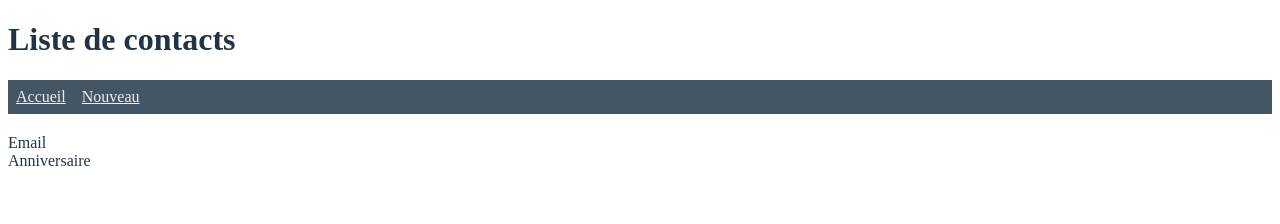
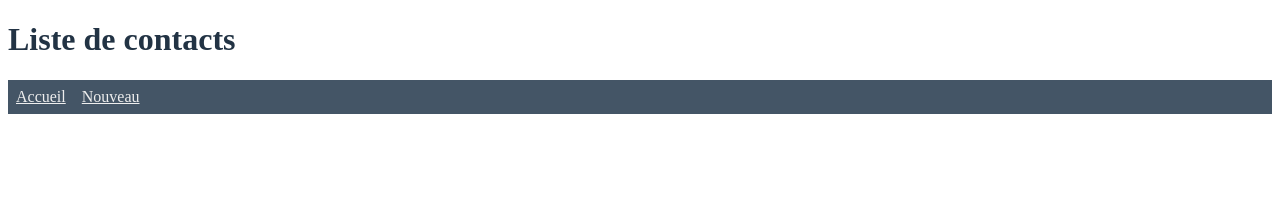
Before and after one commit to pbreteche/ng23w17, an Angular app: page /detail/0 in a window 1280 px wide. Shown: the top 224 px of the page. Built offline with nearby package versions, Linux system fonts and the light colour scheme.

Commit message:
chargement du contact à partir de l'url

```diff
--- a/src/app/contact-detail/contact-detail.component.html
+++ b/src/app/contact-detail/contact-detail.component.html
@@ -1,9 +1,9 @@
-<article *ngIf="contact$">
-    <h2>{{ (contact$ | async)?.firstName }} {{ (contact$ | async)?.lastName }}</h2>
+<article *ngIf="contact">
+    <h2>{{ contact.firstName }} {{ contact.lastName }}</h2>
     <dl>
         <dt>Email</dt>
-        <dd>{{ (contact$ | async)?.email }}</dd>
+        <dd>{{ contact.email }}</dd>
         <dt>Anniversaire</dt>
-        <dd>{{ (contact$ | async)?.birthday | date : 'shortDate' }}</dd>
+        <dd>{{ contact.birthday | date : 'shortDate' }}</dd>
     </dl>
 </article>
--- a/src/app/contact-detail/contact-detail.component.ts
+++ b/src/app/contact-detail/contact-detail.component.ts
@@ -1,17 +1,26 @@
-import { Component } from '@angular/core';
+import { Component, OnInit } from '@angular/core';
 import { Contact } from 'src/types/contact';
-import { CurrentContactService } from '../service/current-contact.service';
-import { Observable } from 'rxjs';
+import { ActivatedRoute, ParamMap } from '@angular/router';
+import { ContactListService } from '../service/contact-list.service';
 
 @Component({
   selector: 'app-contact-detail',
   templateUrl: './contact-detail.component.html',
   styleUrls: ['./contact-detail.component.scss']
 })
-export class ContactDetailComponent {
-  constructor(private contactService: CurrentContactService) {}
+export class ContactDetailComponent implements OnInit {
+  contact?: Contact;
+  constructor(
+    private contactList: ContactListService,
+    private route: ActivatedRoute
+  ) {}
 
-  get contact$(): Observable<Contact> {
-    return this.contactService.contact$;
+  ngOnInit(): void {
+    this.route.paramMap.subscribe((params: ParamMap) => {
+      const idParam = params.get('id');
+      if (idParam != null) {
+        this.contact = this.contactList.get(+idParam);
+      }
+    })
   }
 }
--- a/src/app/contact-list/contact-list.component.ts
+++ b/src/app/contact-list/contact-list.component.ts
@@ -1,7 +1,6 @@
 import { Component } from '@angular/core';
 import { Contact } from 'src/types/contact';
 import { ContactListService } from '../service/contact-list.service';
-import { CurrentContactService } from '../service/current-contact.service';
 
 @Component({
   selector: 'app-contact-list',
@@ -11,10 +10,5 @@ import { CurrentContactService } from '../service/current-contact.service';
 export class ContactListComponent {
   constructor(
     public contactList: ContactListService,
-    private currentContact: CurrentContactService
   ) {}
-
-  select(contact: Contact): void {
-    this.currentContact.set(contact);
-  }
 }
--- a/src/app/contact-reactive-form/contact-reactive-form.component.ts
+++ b/src/app/contact-reactive-form/contact-reactive-form.component.ts
@@ -2,7 +2,6 @@ import { Component } from '@angular/core';
 import { FormControl, FormGroup, Validators } from '@angular/forms';
 import { ContactListService } from '../service/contact-list.service';
 import { Contact } from 'src/types/contact';
-import { CurrentContactService } from '../service/current-contact.service';
 import { Validators as AppValidators} from 'src/app/app.validators';
 
 @Component({
@@ -29,7 +28,6 @@ export class ContactReactiveFormComponent {
 
   constructor(
     public contactList: ContactListService,
-    private currentContact: CurrentContactService
   ) {}
 
   get(controlName: string) {
--- a/src/app/service/contact-list.service.ts
+++ b/src/app/service/contact-list.service.ts
@@ -1,7 +1,6 @@
 import { HttpClient, HttpHeaders } from '@angular/common/http';
 import { Injectable } from '@angular/core';
 import { Contact } from 'src/types/contact';
-import { CurrentContactService } from './current-contact.service';
 import { BehaviorSubject, Observable, catchError, firstValueFrom, of } from 'rxjs';
 
 @Injectable({
@@ -13,7 +12,6 @@ export class ContactListService {
 
   constructor(
     private client: HttpClient,
-    private current: CurrentContactService
   ) {
     let headers = new HttpHeaders({
       'Content-type': 'application/json',
@@ -35,7 +33,6 @@ export class ContactListService {
       .then(data => {
         this.contacts = data as Contact[];
         this.subject.next([...this.contacts]);
-        this.current.set(this.contacts[0]);
       }) // souscrire en attachant une fonction de callback
   }
 
@@ -45,10 +42,13 @@ export class ContactListService {
 
   push(contact: Contact): void {
     this.contacts.push(contact);
-    this.current.set(contact);
     this.subject.next([...this.contacts]);
     this.client.post('/contact', contact)
       .subscribe(data => console.log(data))
     ;
   }
+
+  get(id: number): Contact {
+    return this.contacts[id];
+  }
 }
--- a/src/app/service/current-contact.service.ts
+++ /dev/null
@@ -1,18 +0,0 @@
-import { Injectable } from '@angular/core';
-import { BehaviorSubject, Observable } from 'rxjs';
-import { Contact } from 'src/types/contact';
-
-@Injectable({
-  providedIn: 'root'
-})
-export class CurrentContactService {
-  private subject = new BehaviorSubject<Contact>({});
-
-  get contact$(): Observable<Contact> {
-    return this.subject.asObservable();
-  }
-
-  set(contact: Contact) {
-    this.subject.next(contact);
-  }
-}
```
Also changed, not shown: 1 other file (tests, documents, lock files or other folders).
